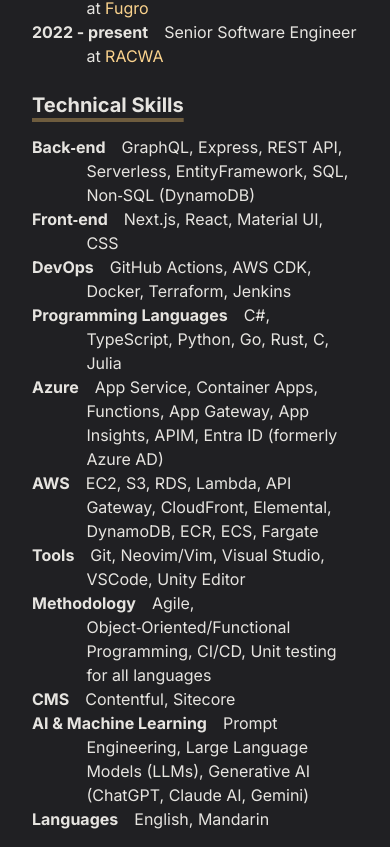
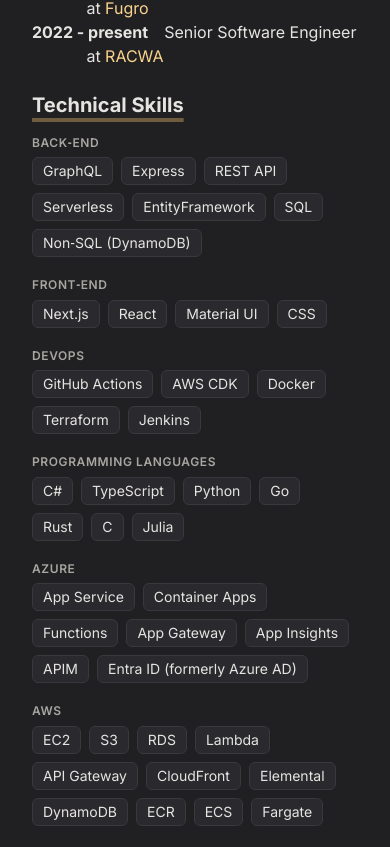
Before and after one commit to elithrade/elithrade-homepage, a Next.js app: page / in a window 390 px wide. Shown: the part 1313-2160 px from the top of the page. Built offline with nearby package versions, Linux system fonts and the light colour scheme; no server answers.

Commit message:
feat: show technical skills as aligned chips
Category labels sit in one fixed-width column (above the chips on
phones) and each skill is its own chip, so the lists start at the same
edge and individual skills are easy to pick out. Rendered as a
description list with a list of skills per category.

```diff
--- a/components/category.ts
+++ /dev/null
@@ -1,12 +0,0 @@
-import { Box } from '@chakra-ui/react'
-import styled from '@emotion/styled'
-
-export const Category = styled.span`
-  font-weight: bold;
-  margin-right: 1em;
-`
-
-export const CategorySection = styled(Box)`
-  padding-left: 3.4em;
-  text-indent: -3.4em;
-`
--- /dev/null
+++ b/components/skills.tsx
@@ -0,0 +1,70 @@
+import { Box } from '@chakra-ui/react'
+import { noBreakHyphens, type Skill } from '../libs/content/cv'
+
+// Every chip is at least 28px tall. On wide screens each label is padded
+// down by LABEL_OFFSET so its first line sits level with the text of the
+// first row of chips beside it, even when a long label wraps.
+const CHIP_HEIGHT = '28px'
+const LABEL_OFFSET = '6px'
+
+const SkillChip = ({ children }: { children: string }) => (
+  <Box
+    as="li"
+    fontSize="sm"
+    lineHeight="20px"
+    px={2.5}
+    py="3px"
+    minH={CHIP_HEIGHT}
+    borderRadius="md"
+    borderWidth="1px"
+    borderColor="surface-border"
+    bg="surface"
+  >
+    {noBreakHyphens(children)}
+  </Box>
+)
+
+// A description list: the category names line up in one narrow column so
+// the eye can run down them, and each category's skills start at the same
+// edge as chips. Phones have no room for two columns, so there the label
+// sits above its chips. The gap between categories is wider than the gap
+// between wrapped rows of chips, so a long list still reads as one group.
+export const SkillGroups = ({ skills }: { skills: Skill[] }) => (
+  <Box as="dl" display="flex" flexDirection="column" gap={{ base: 5, md: 4 }}>
+    {skills.map(skill => (
+      <Box
+        key={skill.category}
+        display="grid"
+        gridTemplateColumns={{ base: '1fr', md: '11rem 1fr' }}
+        columnGap={4}
+        rowGap={1.5}
+      >
+        <Box
+          as="dt"
+          fontSize="xs"
+          fontWeight={600}
+          textTransform="uppercase"
+          letterSpacing="wider"
+          color="text-muted"
+          lineHeight="short"
+          pt={{ md: LABEL_OFFSET }}
+        >
+          {noBreakHyphens(skill.category)}
+        </Box>
+        <Box as="dd">
+          <Box
+            as="ul"
+            listStyleType="none"
+            display="flex"
+            flexWrap="wrap"
+            gap={2}
+          >
+            {skill.items.map(item => (
+              <SkillChip key={item}>{item}</SkillChip>
+            ))}
+          </Box>
+        </Box>
+      </Box>
+    ))}
+  </Box>
+)
--- a/pages/index.tsx
+++ b/pages/index.tsx
@@ -6,8 +6,8 @@ import Layout from '../components/layouts/article'
 import Section from '../components/section'
 import Paragraph from '../components/Paragraph'
 import { BioSection, BioYear } from '../components/bio'
-import { Category, CategorySection } from '../components/category'
 import DownloadCvButton from '../components/download-cv-button'
+import { SkillGroups } from '../components/skills'
 import { fetchQuoteOfTheDay } from '../libs/quote'
 import {
   bioEntries,
@@ -153,12 +153,7 @@ const Page = ({ buildYear, quote }: PageProps) => {
           <Heading as="h3" variant="section-title">
             Technical Skills
           </Heading>
-          {cv.skills.map(skill => (
-            <CategorySection key={skill.category}>
-              <Category>{noBreakHyphens(skill.category)}</Category>
-              {noBreakHyphens(skill.items.join(', '))}
-            </CategorySection>
-          ))}
+          <SkillGroups skills={cv.skills} />
         </Section>
       </Container>
     </Layout>
```
Also changed, not shown: 1 other file (tests, documents, lock files or other folders).
